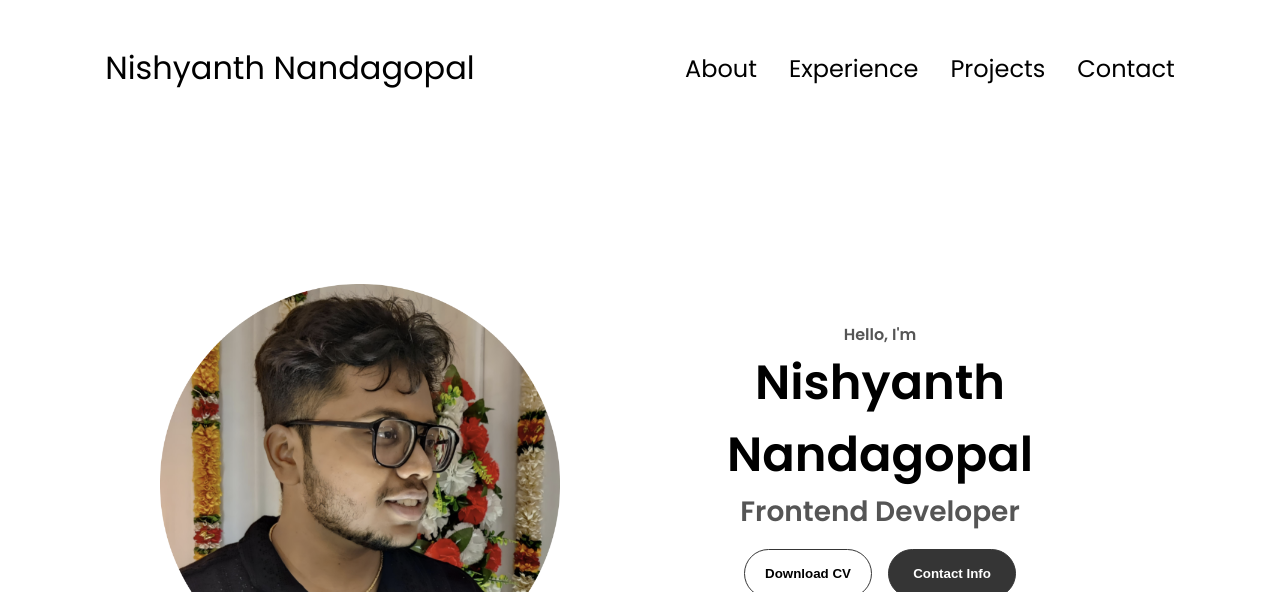
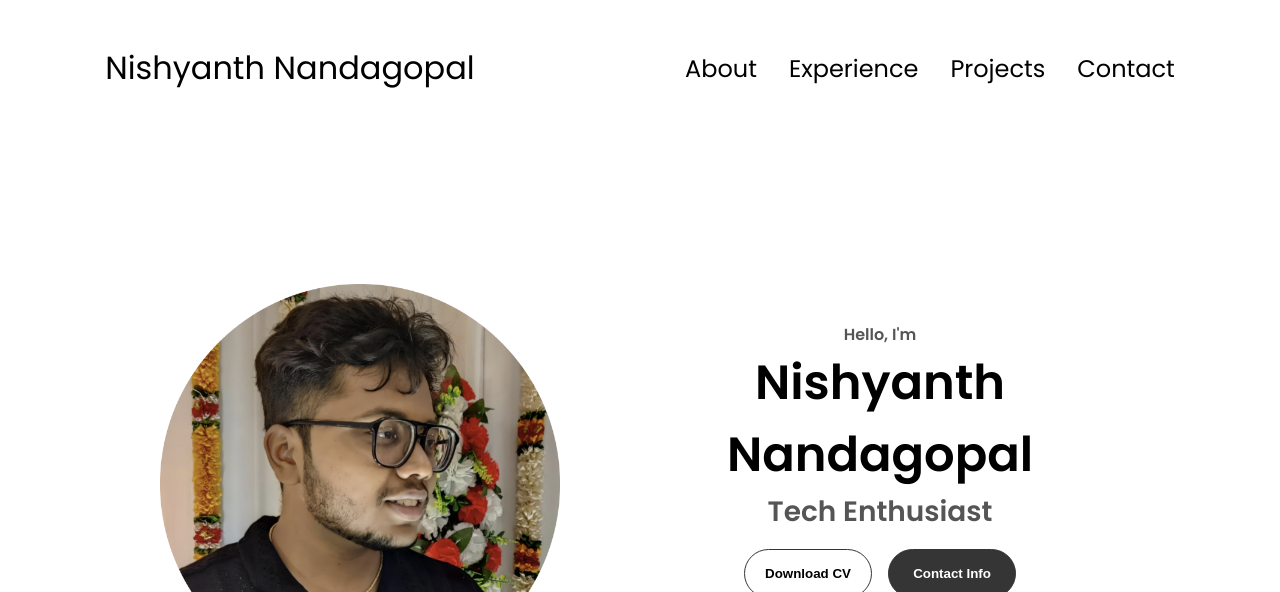
Before and after one commit to Nishyanthn/Portfolio, a plain HTML site: page frontend/index.html in a window 1280 px wide. Shown: the top 592 px of the page. Drawn offline with Linux system fonts and the light colour scheme.

Commit message:
Update index.html

```diff
--- a/frontend/index.html
+++ b/frontend/index.html
@@ -43,7 +43,7 @@
       <div class="section__text">
         <p class="section__text__p1">Hello, I'm</p>
         <h1 class="title">Nishyanth Nandagopal</h1>
-        <p class="section__text__p2">Frontend Developer</p>
+        <p class="section__text__p2">Tech Enthusiast</p>
         <div class="btn-container">
           <button
             class="btn btn-color-2"
```
